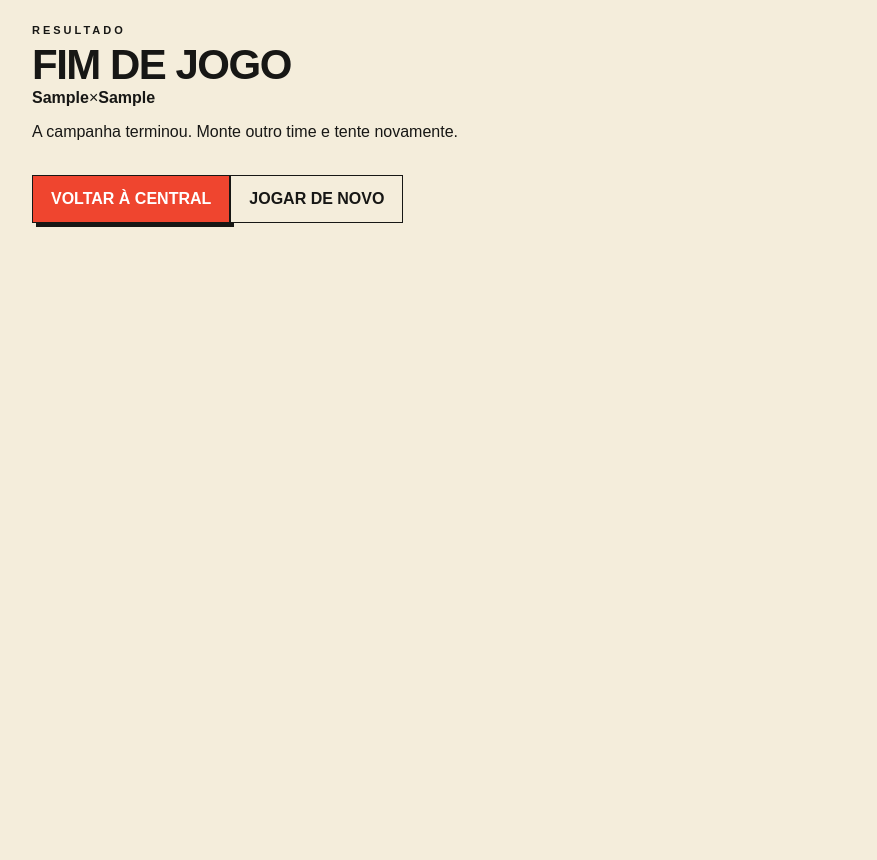
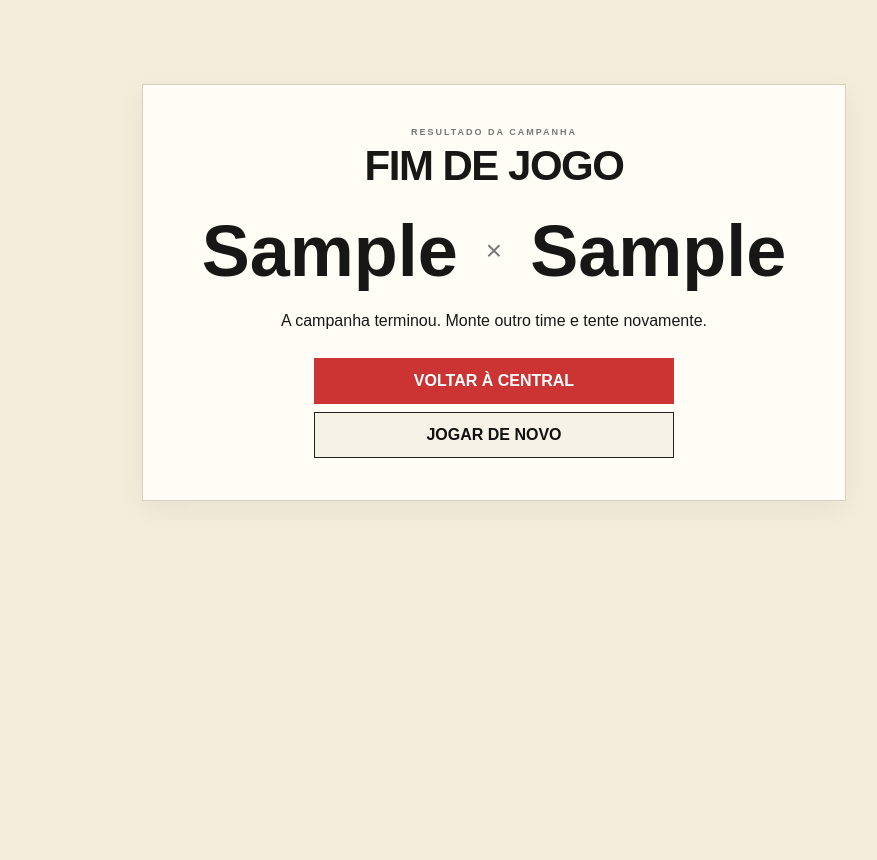
Before and after one commit to trupe-HyZs/6-a-7, a Flask app: template templates/resultado.html in a window 1280 px wide. Shown: the whole page, without its empty margins (146-1023 px from the left). Before the commit the page ends 227 px from the top, so only its background shows below. Run offline with Flask 3, Linux system fonts and the light colour scheme; the template is opened without the code that fills it: most values are stand-ins (such as "Sample title", 1, 10 or a date in 2020).

Commit message:
style: rebuild result screen

```diff
--- a/templates/resultado.html
+++ b/templates/resultado.html
@@ -1 +1,4 @@
-<!doctype html><html lang="pt-BR"><head><meta charset="utf-8"><meta name="viewport" content="width=device-width,initial-scale=1"><title>6 a 7 — Resultado</title><link rel="stylesheet" href="{{url_for('static',filename='style.css')}}"></head><body class="game-page"><main class="game-shell result"><p class="eyebrow">RESULTADO</p><h1>{{'CAMPEÃO!' if r.champion else 'FIM DE JOGO'}}</h1><div class="score"><strong>{{r.gf}}</strong><span>×</span><strong>{{r.ga}}</strong></div><p>{{'Você levantou a taça.' if r.champion else 'A campanha terminou. Monte outro time e tente novamente.'}}</p><a class="primary-button" href="{{url_for('dashboard')}}">VOLTAR À CENTRAL</a><a class="secondary-button" href="{{url_for('desafio')}}">JOGAR DE NOVO</a></main></body></html>
+<!doctype html>
+<html lang="pt-BR">
+<head><meta charset="utf-8"><meta name="viewport" content="width=device-width,initial-scale=1"><title>6 a 7 — Resultado</title><link rel="stylesheet" href="{{url_for('static',filename='style.css')}}"><style>.result{max-width:760px;margin:60px auto;text-align:center}.result-card{background:#fffdf5;border:1px solid #d8d0bf;padding:42px 24px;box-shadow:0 8px 30px rgba(0,0,0,.06)}.score{display:flex;justify-content:center;align-items:center;gap:28px;margin:25px 0}.score strong{font-size:72px;line-height:1}.score span{font-size:28px;color:#777}.eyebrow{font-size:9px;letter-spacing:2px;font-weight:900;color:#777}.result-actions{display:grid;gap:8px;max-width:360px;margin:28px auto 0}.result-actions a{display:block;padding:13px;text-decoration:none;font-weight:900;border:1px solid #222;color:#111;background:#f7f2e7}.result-actions .primary{background:#c33;border-color:#c33;color:#fff}</style></head>
+<body class="game-page"><main class="game-shell result"><div class="result-card"><p class="eyebrow">RESULTADO DA CAMPANHA</p><h1>{{'CAMPEÃO!' if r.champion else 'FIM DE JOGO'}}</h1><div class="score"><strong>{{r.gf}}</strong><span>×</span><strong>{{r.ga}}</strong></div><p>{{'Você levantou a taça.' if r.champion else 'A campanha terminou. Monte outro time e tente novamente.'}}</p><div class="result-actions"><a class="primary" href="{{url_for('dashboard')}}">VOLTAR À CENTRAL</a><a href="{{url_for('desafio')}}">JOGAR DE NOVO</a></div></div></main></body></html>
```
